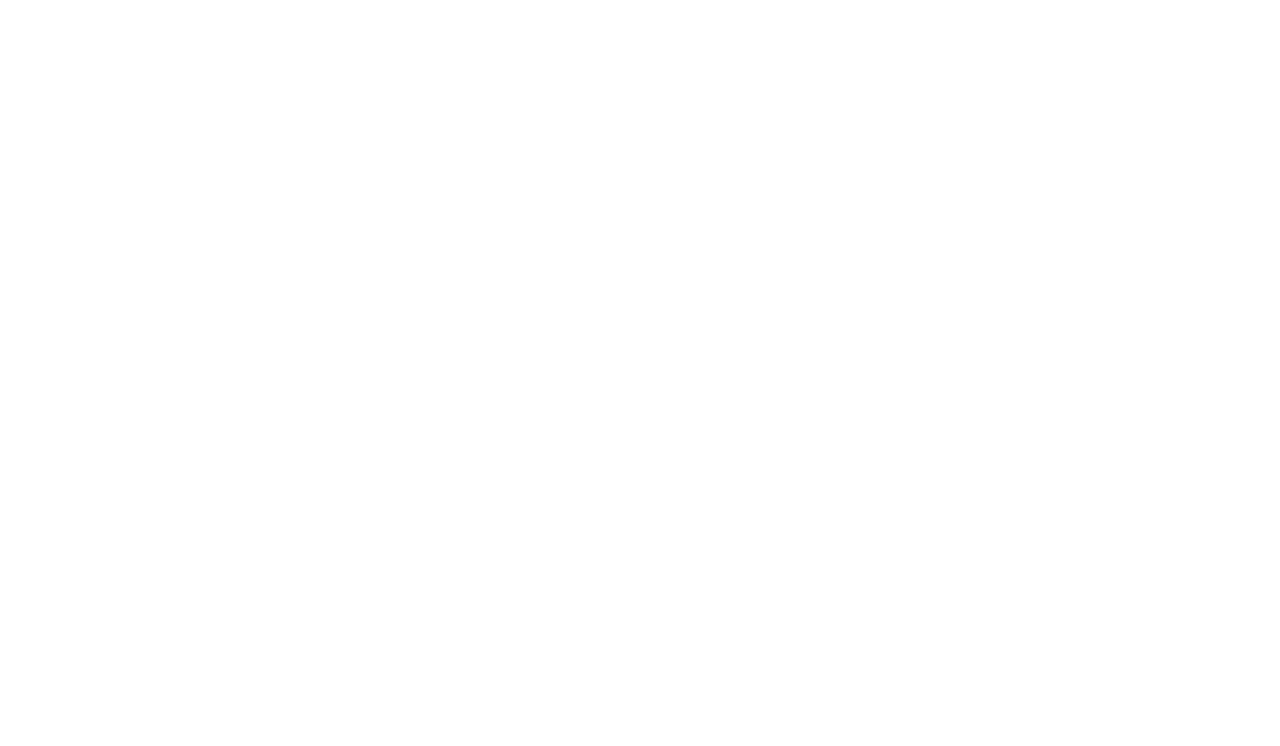
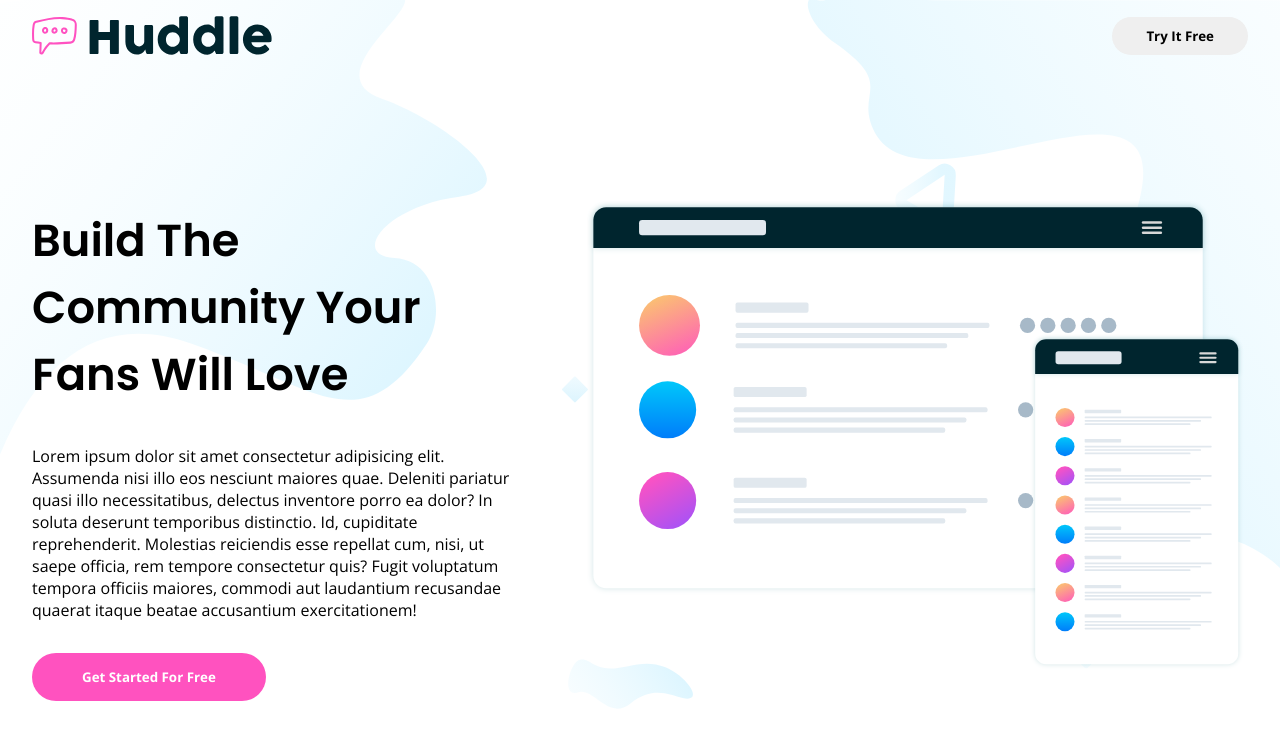
Before and after one commit to Aditharun89/Huddle-Landing, a plain HTML site: page index.html in a window 1280 px wide. Drawn offline with nearby package versions, Linux system fonts and the light colour scheme.

Commit message:
created the first section

```diff
--- a/index.html
+++ b/index.html
@@ -2,8 +2,37 @@
 <html lang="en">
 <head>
   <meta charset="UTF-8">
-  <meta name="viewport" content="width=device-width, initial-scale=1.0"> <!-- displays site properly based on user's device -->
+  <meta http-equiv="X-UA-Compatible" content="IE=edge">
+  <meta name="viewport" content="width=device-width, initial-scale=1.0">
+  <link rel="icon" type="image/png" sizes="32x32" href="./images/favicon-32x32.png">
+  <title>Huddle</title>
+  <link rel="preconnect" href="https://fonts.googleapis.com">
+  <link rel="preconnect" href="https://fonts.gstatic.com" crossorigin>
+  <link href="https://fonts.googleapis.com/css2?family=Open+Sans:wght@400;700&display=swap" rel="stylesheet">
+  <link rel="preconnect" href="https://fonts.googleapis.com">
+  <link rel="preconnect" href="https://fonts.gstatic.com" crossorigin>
+  <link href="https://fonts.googleapis.com/css2?family=Poppins:ital,wght@0,600;1,600&display=swap" rel="stylesheet">
+  <link rel="stylesheet" href="./styles.css">
+</head>
+<body>
+  <section id="hero" class="pageSection">
+    <nav>
+      <img src="./images/logo.svg" alt="Huddle Logo">
+      <button>Try It Free</button>
+    </nav>
+    <div>
+      <div class="heroContent">
+        <h1>Build The Community Your Fans Will Love</h1>
+        <p>Lorem ipsum dolor sit amet consectetur adipisicing elit. Assumenda nisi illo eos nesciunt maiores quae. Deleniti pariatur quasi illo necessitatibus, delectus inventore porro ea dolor? In soluta deserunt temporibus distinctio.
+        Id, cupiditate reprehenderit. Molestias reiciendis esse repellat cum, nisi, ut saepe officia, rem tempore consectetur quis? Fugit voluptatum tempora officiis maiores, commodi aut laudantium recusandae quaerat itaque beatae accusantium exercitationem!</p>
+        <button>Get Started For Free</button>
+      </div>
+      <div class="heroImageContainer">
+        <img src="./images/illustration-mockups.svg" alt="Hero Image - mockup">
+      </div>
+    </div>
+  </section>
 
-  <link rel="icon" type="image/png" sizes="32x32" href="./images/favicon-32x32.png">
 
-  <title>Frontend Mentor | Huddle landing page with alternating feature blocks</title>
+</body>
+</html>
--- /dev/null
+++ b/styles.css
@@ -0,0 +1,93 @@
+html{
+    box-sizing: border-box;
+}
+
+*, *::after, *::before{
+    box-sizing: inherit;
+}
+
+body{
+    margin: 0;
+    padding: 0;
+    font-family: 'Open Sans', sans-serif;
+}
+
+button{
+    font-family: inherit;
+    border-radius: 20px;
+    outline: none;
+    border: 2px solid transparent;
+    font-weight: bold;
+}
+
+button:hover{
+    cursor: pointer;
+    border: 2px solid rgb(158, 158, 158);
+}
+
+h1{
+    font-family: 'Poppins', sans-serif;
+}
+#hero{
+    height: 100vh;
+    background-image: url(./images/bg-hero-desktop.svg);
+    background-repeat: no-repeat;
+    background-size: cover;
+    display: flex;
+    flex-direction: column;
+
+}
+
+nav{
+    display: flex;
+    justify-content: space-between;
+    align-items: center;
+    padding: 1rem 2rem;
+}
+
+nav button{
+    padding: 0.5rem 2rem;
+}
+
+
+#hero > div{
+    display: flex;
+
+    align-items: center;
+    height: 100%;
+}
+
+#hero > div img{
+    height: 90%;
+    width: 90%;
+}
+
+.heroContent{
+    flex: 4;
+    padding: 2rem;
+}
+
+.heroContent h1{
+    font-size: 2.8rem;
+}
+
+.heroImageContainer{
+    flex: 6;
+    display: flex;
+    justify-content: center;
+}
+
+.heroContent button{
+    padding: 0.8rem 3rem;
+    border-radius: 30px;
+    background-color: hsl(322, 100%, 66%);
+    color: white;
+}
+
+.heroContent button:hover{
+    border-color: transparent;
+}
+
+.heroContent p{
+    margin-bottom: 2rem;
+}
```
